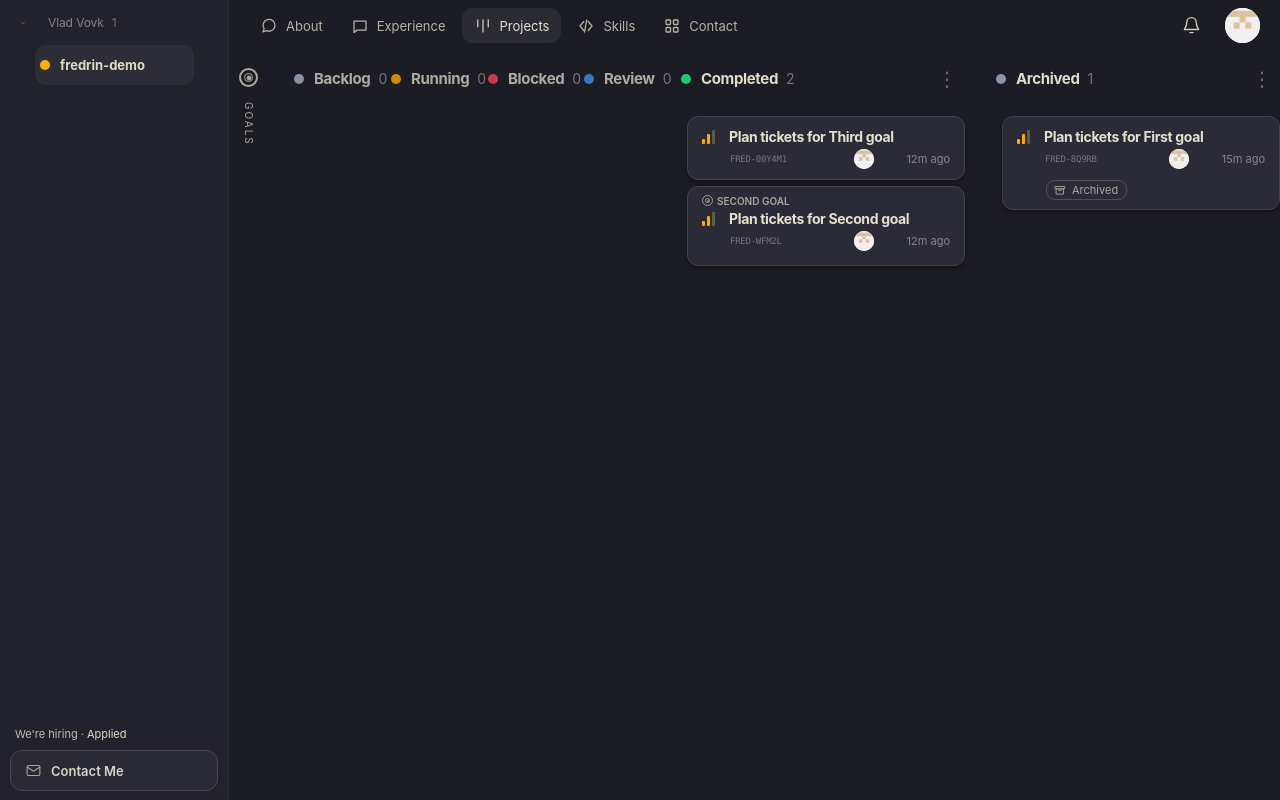
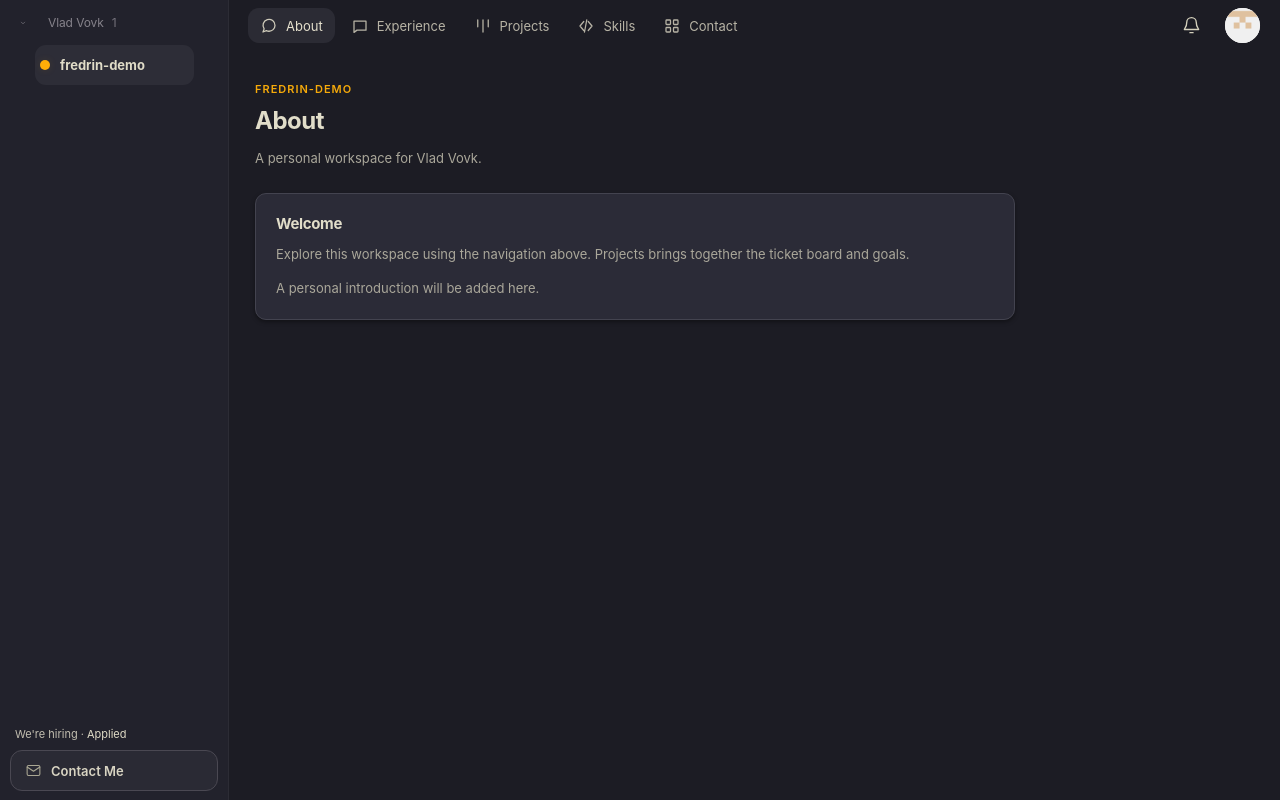
Before and after one commit to tas360au-dev/fredrin-demo, a plain HTML site: page index.html in a window 1280 px wide. Both pictures are taken after a click on the link "About". Drawn offline with Linux system fonts and the light colour scheme.

Commit message:
feat: add section navigation and scope board to projects

```diff
--- a/index.html
+++ b/index.html
@@ -5,6 +5,7 @@
     <meta name="viewport" content="width=device-width, initial-scale=1.0" />
     <title>fredrin-demo · Projects</title>
     <link rel="stylesheet" href="styles.css" />
+    <script src="navigation.js" defer></script>
   </head>
   <body>
     <aside class="project-sidebar" aria-label="Project navigation">
@@ -33,23 +34,23 @@
     <main class="workspace">
       <nav class="top-nav" aria-label="Primary navigation">
         <div class="nav-links">
-          <a href="#about">
+          <a href="#about" id="nav-about" aria-controls="about">
             <svg viewBox="0 0 24 24" aria-hidden="true"><path d="M20 11.4a7.9 7.9 0 0 1-8 7.6 8.6 8.6 0 0 1-3.5-.8L4 20l1.5-4.2A8 8 0 1 1 20 11.4Z" /></svg>
             <span>About</span>
           </a>
-          <a href="#experience">
+          <a href="#experience" id="nav-experience" aria-controls="experience">
             <svg viewBox="0 0 24 24" aria-hidden="true"><path d="M4 5.5h16v12H8l-4 3Z" /></svg>
             <span>Experience</span>
           </a>
-          <a class="active" href="#projects" aria-current="page">
+          <a class="active" href="#projects" id="nav-projects" aria-controls="projects" aria-current="page">
             <svg viewBox="0 0 24 24" aria-hidden="true"><path d="M5 4v9m7-9v16m7-16v9" /></svg>
             <span>Projects</span>
           </a>
-          <a href="#skills">
+          <a href="#skills" id="nav-skills" aria-controls="skills">
             <svg viewBox="0 0 24 24" aria-hidden="true"><path d="m9 6-5 6 5 6m6-12 5 6-5 6M13 4l-3 16" /></svg>
             <span>Skills</span>
           </a>
-          <a href="#contact">
+          <a href="#contact" id="nav-contact" aria-controls="contact">
             <svg viewBox="0 0 24 24" aria-hidden="true"><rect x="4" y="4" width="6" height="6" rx="1" /><rect x="14" y="4" width="6" height="6" rx="1" /><rect x="4" y="14" width="6" height="6" rx="1" /><rect x="14" y="14" width="6" height="6" rx="1" /></svg>
             <span>Contact</span>
           </a>
@@ -65,6 +66,56 @@
         </div>
       </nav>
 
+      <section id="about" class="content-panel" aria-labelledby="nav-about" hidden>
+        <header class="section-heading">
+          <p class="section-eyebrow">fredrin-demo</p>
+          <h1>About</h1>
+          <p>A personal workspace for Vlad Vovk.</p>
+        </header>
+        <article class="section-card">
+          <h2>Welcome</h2>
+          <p>Explore this workspace using the navigation above. Projects brings together the ticket board and goals.</p>
+          <p>A personal introduction will be added here.</p>
+        </article>
+      </section>
+
+      <section id="experience" class="content-panel" aria-labelledby="nav-experience" hidden>
+        <header class="section-heading">
+          <p class="section-eyebrow">Background</p>
+          <h1>Experience</h1>
+          <p>Work history and professional milestones.</p>
+        </header>
+        <article class="section-card">
+          <h2>Experience coming soon</h2>
+          <p>Roles, responsibilities, and achievements will be added here.</p>
+        </article>
+      </section>
+
+      <section id="skills" class="content-panel" aria-labelledby="nav-skills" hidden>
+        <header class="section-heading">
+          <p class="section-eyebrow">Expertise</p>
+          <h1>Skills</h1>
+          <p>Tools, technologies, and areas of focus.</p>
+        </header>
+        <article class="section-card">
+          <h2>Skills coming soon</h2>
+          <p>A personal skills overview will be added here.</p>
+        </article>
+      </section>
+
+      <section id="contact" class="content-panel" aria-labelledby="nav-contact" hidden>
+        <header class="section-heading">
+          <p class="section-eyebrow">Get in touch</p>
+          <h1>Contact</h1>
+          <p>Connect with Vlad Vovk.</p>
+        </header>
+        <article class="section-card">
+          <h2>Contact details coming soon</h2>
+          <p>Contact information and social links will be added here.</p>
+        </article>
+      </section>
+
+      <section id="projects" aria-labelledby="nav-projects">
       <aside class="goals-rail" aria-label="Goals">
         <div class="target-icon"></div>
         <span class="goals-label">GOALS</span>
@@ -150,6 +201,7 @@
           </article>
         </section>
       </section>
+      </section>
     </main>
   </body>
 </html>
--- /dev/null
+++ b/navigation.js
@@ -0,0 +1,58 @@
+const navigationLinks = [...document.querySelectorAll(".nav-links a")];
+const panels = navigationLinks.map((link) =>
+  document.getElementById(link.getAttribute("aria-controls"))
+);
+
+function showSection() {
+  const requestedSection = window.location.hash.slice(1);
+  const activePanel =
+    panels.find((panel) => panel.id === requestedSection) ??
+    document.getElementById("projects");
+
+  for (const panel of panels) {
+    panel.hidden = panel !== activePanel;
+  }
+
+  for (const link of navigationLinks) {
+    const isActive = link.getAttribute("aria-controls") === activePanel.id;
+    link.classList.toggle("active", isActive);
+
+    if (isActive) {
+      link.setAttribute("aria-current", "page");
+    } else {
+      link.removeAttribute("aria-current");
+    }
+  }
+
+  const activeLink = navigationLinks.find(
+    (link) => link.getAttribute("aria-controls") === activePanel.id
+  );
+  document.title = "fredrin-demo · " + activeLink.textContent.trim();
+}
+
+for (const link of navigationLinks) {
+  link.addEventListener("click", (event) => {
+    if (
+      event.button !== 0 ||
+      event.metaKey ||
+      event.ctrlKey ||
+      event.shiftKey ||
+      event.altKey
+    ) {
+      return;
+    }
+
+    event.preventDefault();
+    const hash = link.getAttribute("href");
+
+    if (window.location.hash !== hash) {
+      window.history.pushState(null, "", hash);
+    }
+
+    showSection();
+  });
+}
+
+window.addEventListener("popstate", showSection);
+window.addEventListener("hashchange", showSection);
+showSection();
--- a/styles.css
+++ b/styles.css
@@ -513,3 +513,74 @@ svg {
     transform-origin: top left;
   }
 }
+
+[hidden] {
+  display: none !important;
+}
+
+.content-panel {
+  position: absolute;
+  inset: 56px 0 0;
+  overflow-y: auto;
+  padding: 26px;
+}
+
+.section-heading,
+.section-card {
+  max-width: 760px;
+}
+
+.section-eyebrow {
+  margin: 0 0 10px;
+  color: var(--amber);
+  font-size: 11px;
+  font-weight: 600;
+  letter-spacing: 1px;
+  text-transform: uppercase;
+}
+
+.section-heading h1 {
+  margin: 0 0 12px;
+  color: var(--text);
+  font-size: 24px;
+  font-weight: 650;
+  letter-spacing: -0.5px;
+}
+
+.section-heading > p:last-child,
+.section-card p {
+  color: var(--muted);
+  line-height: 1.7;
+}
+
+.section-heading > p:last-child {
+  margin: 0 0 24px;
+}
+
+.section-card {
+  padding: 20px;
+  border: 1px solid var(--card-line);
+  border-radius: 11px;
+  background: var(--surface);
+  box-shadow: 0 2px 4px rgb(0 0 0 / 38%);
+}
+
+.section-card h2 {
+  margin: 0 0 10px;
+  font-size: 15px;
+  font-weight: 650;
+  letter-spacing: -0.35px;
+}
+
+.section-card p {
+  margin: 0 0 12px;
+}
+
+.section-card p:last-child {
+  margin-bottom: 0;
+}
+
+.nav-links a:focus-visible {
+  outline: 2px solid var(--amber);
+  outline-offset: 2px;
+}
```
